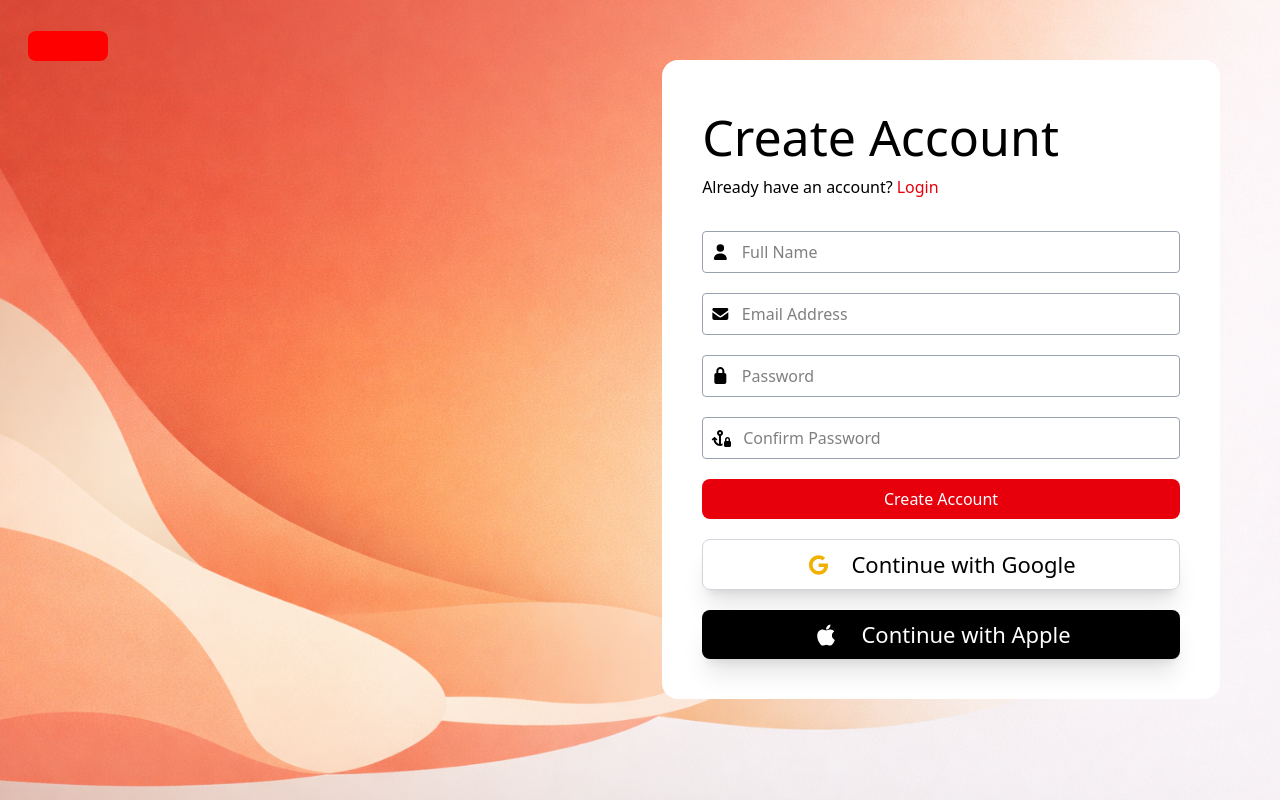
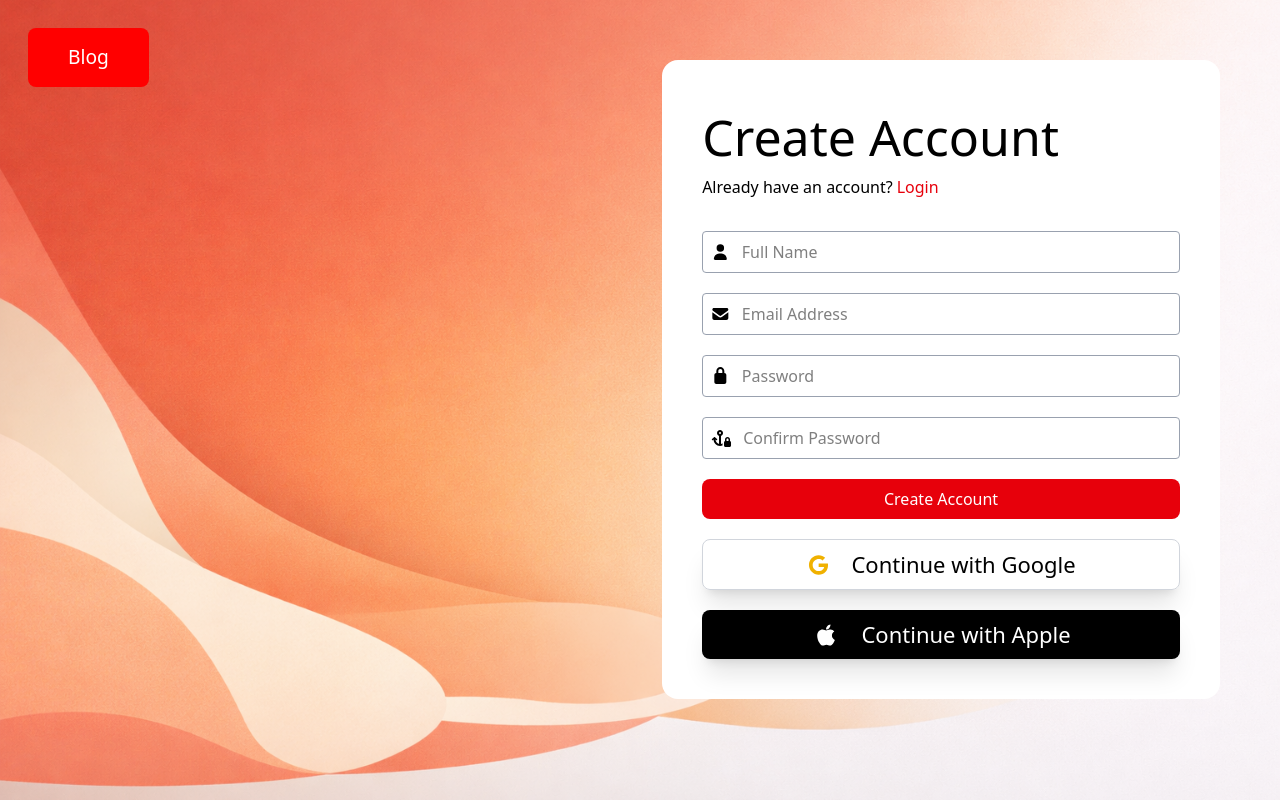
Before and after one commit to DanielApple05/A-sneakers-Ecommerce-page, a React (Vite) app: page / in a window 1280 px wide. Built offline with nearby package versions, Linux system fonts and the light colour scheme.

Commit message:
FIX:  sign up dynamics

```diff
--- a/src/assets/components/signUp/signIn.jsx
+++ b/src/assets/components/signUp/signIn.jsx
@@ -7,7 +7,7 @@ import { useState } from 'react';
 
 
 const signIn = () => {
-const navigate = useNavigate();
+  const navigate = useNavigate();
 
   const [isLogin, setIsLogin] = useState(false);
   const [fullName, setFullName] = useState("");
@@ -55,14 +55,13 @@ const navigate = useNavigate();
       style={{ backgroundImage: `url(${SignUpBgIcon})` }}>
 
       <div className='flex justify-between w-full '>
-        <div className='flex m-7 text-white w-[50%]'>
-          <Link>
-            <button className='shop-btn' >
-
-            </button>
-          </Link>
+        <div className='flex m-7 text-white w-[50%] '>
+         <div>
+           <button className='shop-btn ' >
+            Blog
+          </button>
+         </div>
         </div>
-
         <div className='grid gap-y-8  bg-white rounded-2xl w-[50%] m-15 p-10'>
           <div>
             <h1 className=''>
```
